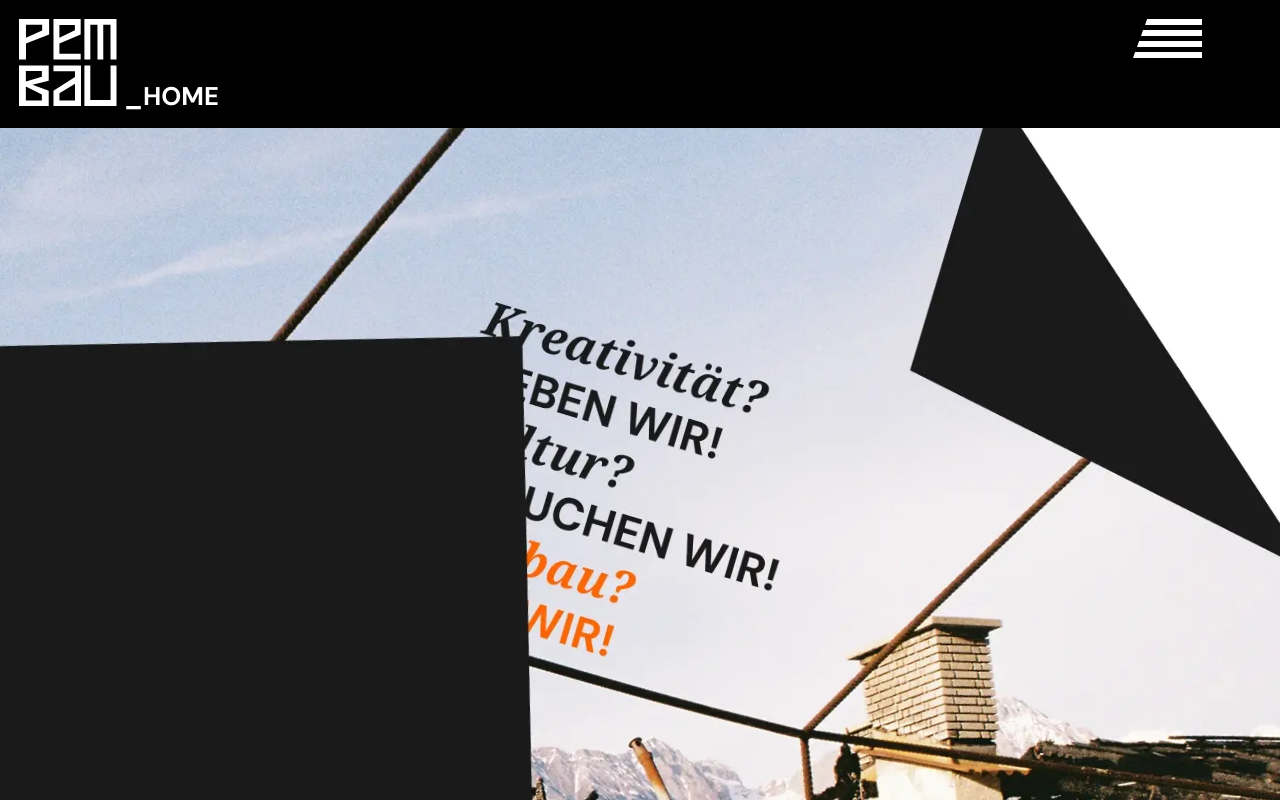
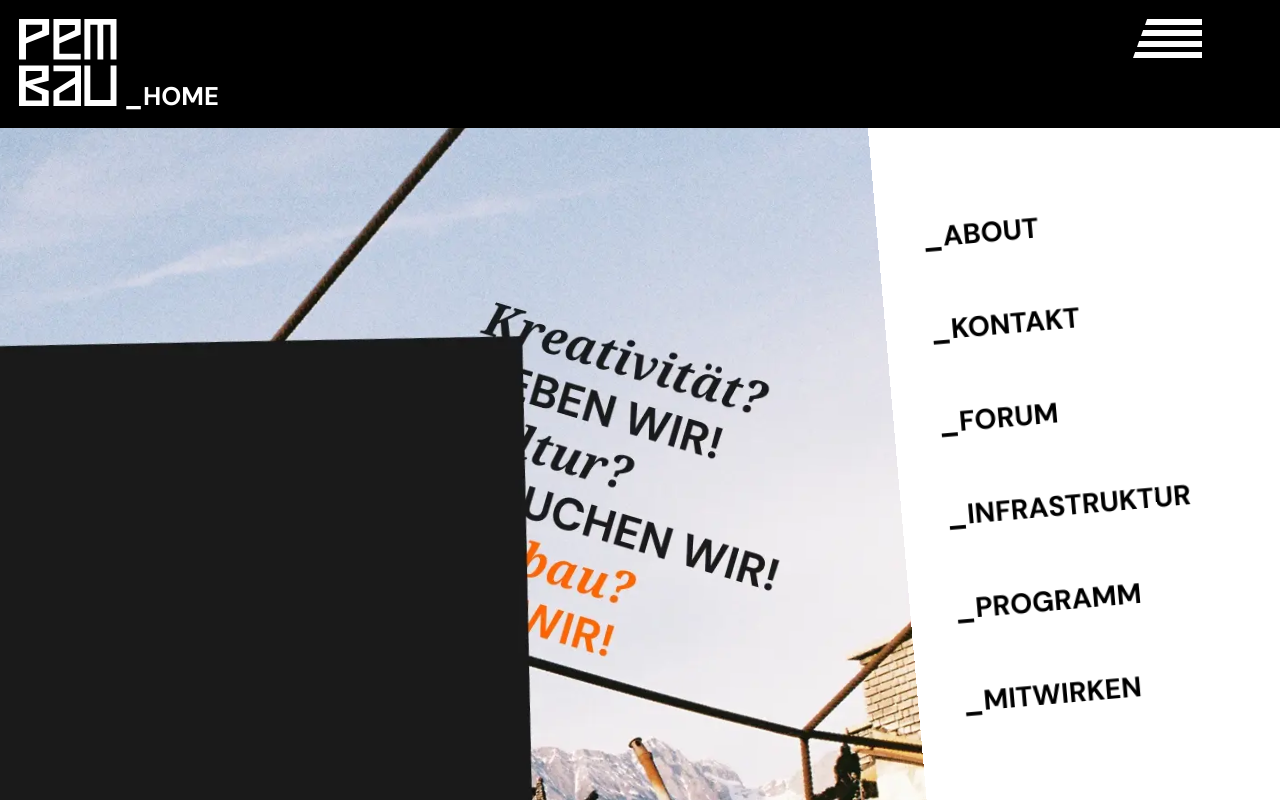
Before and after one commit to Knolldeboll/Pembau, a React (Vite) app in the folder pembau/: page / in a window 1280 px wide. Both pictures are taken after a click on the icon 1167 px from the left and 38 px from the top of the page. Shown: the top 800 px of the page. Built offline with nearby package versions, Linux system fonts and the light colour scheme.

Commit message:
funktionierendes aufklappbares menü hinzugefügt

```diff
--- a/pembau/src/LandingPage.tsx
+++ b/pembau/src/LandingPage.tsx
@@ -1,6 +1,6 @@
 
 
-//Images
+//Images, alle hier importen für Übersicht!
 import NiceTryImg from "./assets/NiceTry.webp"
 import NiceTryCollapsedImg from "./assets/NiceTryTrBljpg.webp"
 import AussichtImg from "./assets/Aussicht.webp";
@@ -23,6 +23,7 @@ import TextFrameEndeLP from "./TextFrameEndeLP";
 import TextButton from "./Components/TextButton";
 import Foot from "./Foot";
 import { useMainStore } from "./stores/MainStore";
+import Menu from "./Menu";
 
 const LandingPage = () => {
 
@@ -54,11 +55,27 @@ const LandingPage = () => {
         height: "10vw",
         top: "0%",
         left: "0%",
-        zIndex: "3",
+        zIndex: "4",
         backgroundColor: "#000000"
       }}>
         <Head currentPage="_HOME"></Head>
       </div>
+
+
+
+      {menuOpen && <div id="sidemenu" style={{
+        position: "fixed",
+        width: "35vw",
+        height: "100vh",
+        top: "5%",
+        right: "-5%",
+        zIndex: "3",
+        backgroundColor: "#ffffff",
+        transform: "rotate(-5deg)"
+      }} >
+        <Menu></Menu>
+
+      </div>}
 
       {/* früher war die hor. verschiebung und der rotate über position absolute und dann top gemacht.
       besser aber für alles nur translate verwenden, um den normalen dokumentenflow zu erhalten und vertikale
@@ -76,6 +93,7 @@ const LandingPage = () => {
       <div id="nicetryjpg" style={{
         width: "150vw",
         transform: "translateX(-29%) rotate(1.44deg)",
+        zIndex: "2"
       }}>
         <ImageFrameJPG collapsedImg={NiceTryCollapsedImg} uncollapsedImg={NiceTryImg}></ImageFrameJPG>
       </div>
@@ -83,7 +101,7 @@ const LandingPage = () => {
       <div className="textframe" id="textframeaussicht" style={{
         width: "80vw",
         marginTop: "-5vw",
-        zIndex: "2",
+        zIndex: "1",
       }}>
         <TextFrameAussicht></TextFrameAussicht>
       </div>
@@ -91,9 +109,9 @@ const LandingPage = () => {
 
       <div id="aussicht" style={{
         width: "120vw",
-        marginTop: "-4vw",
+        marginTop: "0vw",
         transform: "translateX(-9%)rotate(3deg)",
-        zIndex: "1",
+        zIndex: "2",
       }}>
         <ImageFrameJPG collapsedImg={AussichtCollapsedImg} uncollapsedImg={AussichtImg}></ImageFrameJPG>
       </div>
@@ -107,7 +125,6 @@ const LandingPage = () => {
 
       }}>
         <div className="textframe" style={{
-
           width: "50%",
           zIndex: "1",
         }}>
--- /dev/null
+++ b/pembau/src/Menu.tsx
@@ -0,0 +1,20 @@
+const Menu = () => {
+
+
+    return (
+
+        <div style={{ display: "flex", flexDirection: "column", gap: "10%", marginTop: "30%", marginLeft: "10%" }}>
+
+            <p className="h4 hoverable">_ABOUT</p>
+            <p className="h4 hoverable">_KONTAKT</p>
+            <p className="h4 hoverable">_FORUM</p>
+            <p className="h4 hoverable">_INFRASTRUKTUR</p>
+            <p className="h4 hoverable">_PROGRAMM</p>
+            <p className="h4 hoverable">_MITWIRKEN</p>
+
+        </div>
+    )
+
+}
+
+export default Menu;
--- a/pembau/src/style.css
+++ b/pembau/src/style.css
@@ -68,11 +68,32 @@ html {
   fill: #ffffff;
 }
 
+.blackicon {
+  fill: "#000000";
+}
+
+.blackicon:hover {
+  fill: #FF6400;
+}
+
 .paragraph {
   font-family: "DM Sans";
   font-weight: 400;
   font-size: 2.2vw;
 
+}
+
+.h4 {
+  font-family: "DM Sans";
+  font-weight: 700;
+  text-decoration: wavy;
+  font-size: 2.2vw;
+  color: black;
+}
+
+.hoverable:hover {
+  color: #FF6400;
+  fill: #FF6400;
 }
 
 .paragraph-white-line {
```
